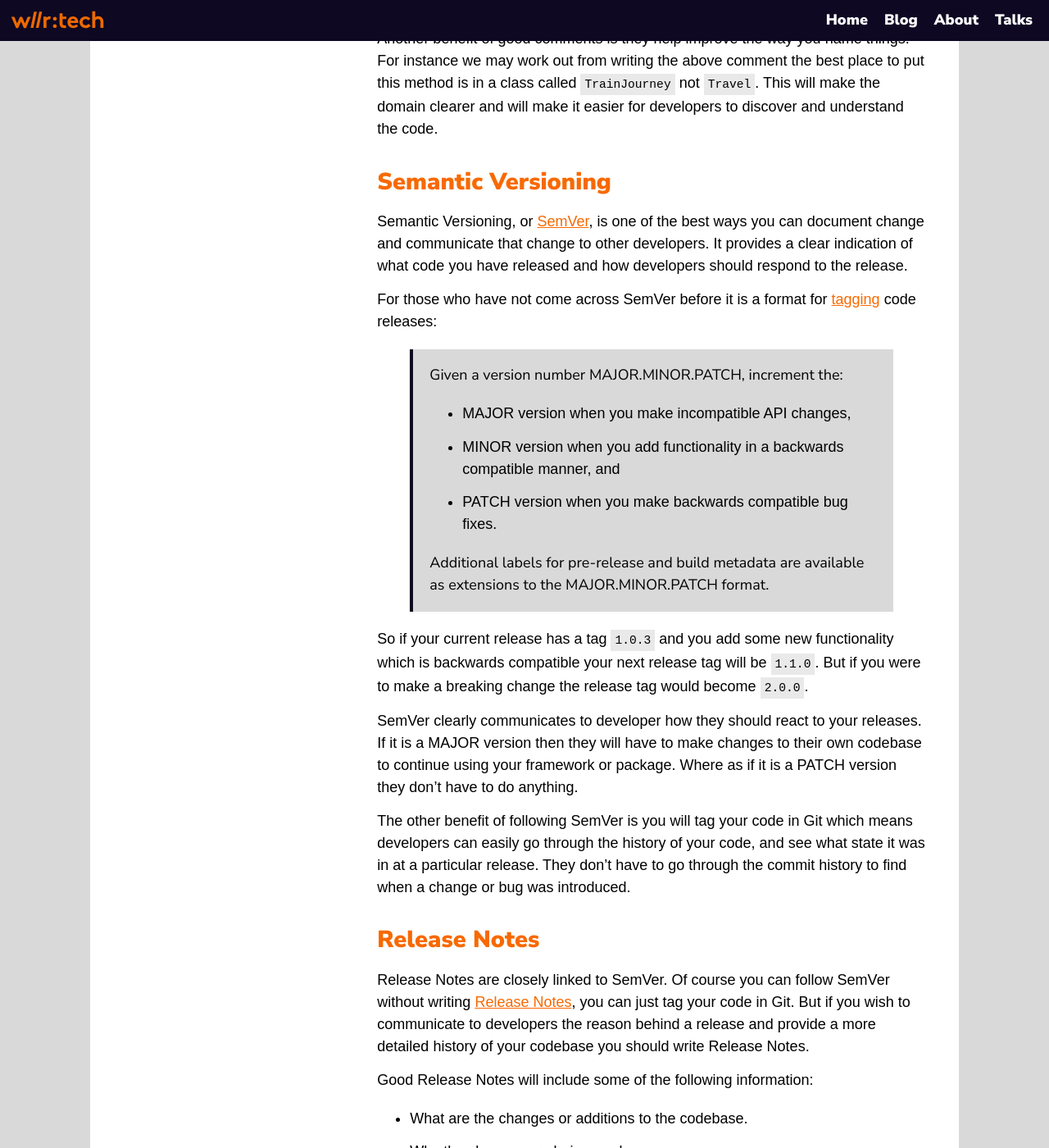
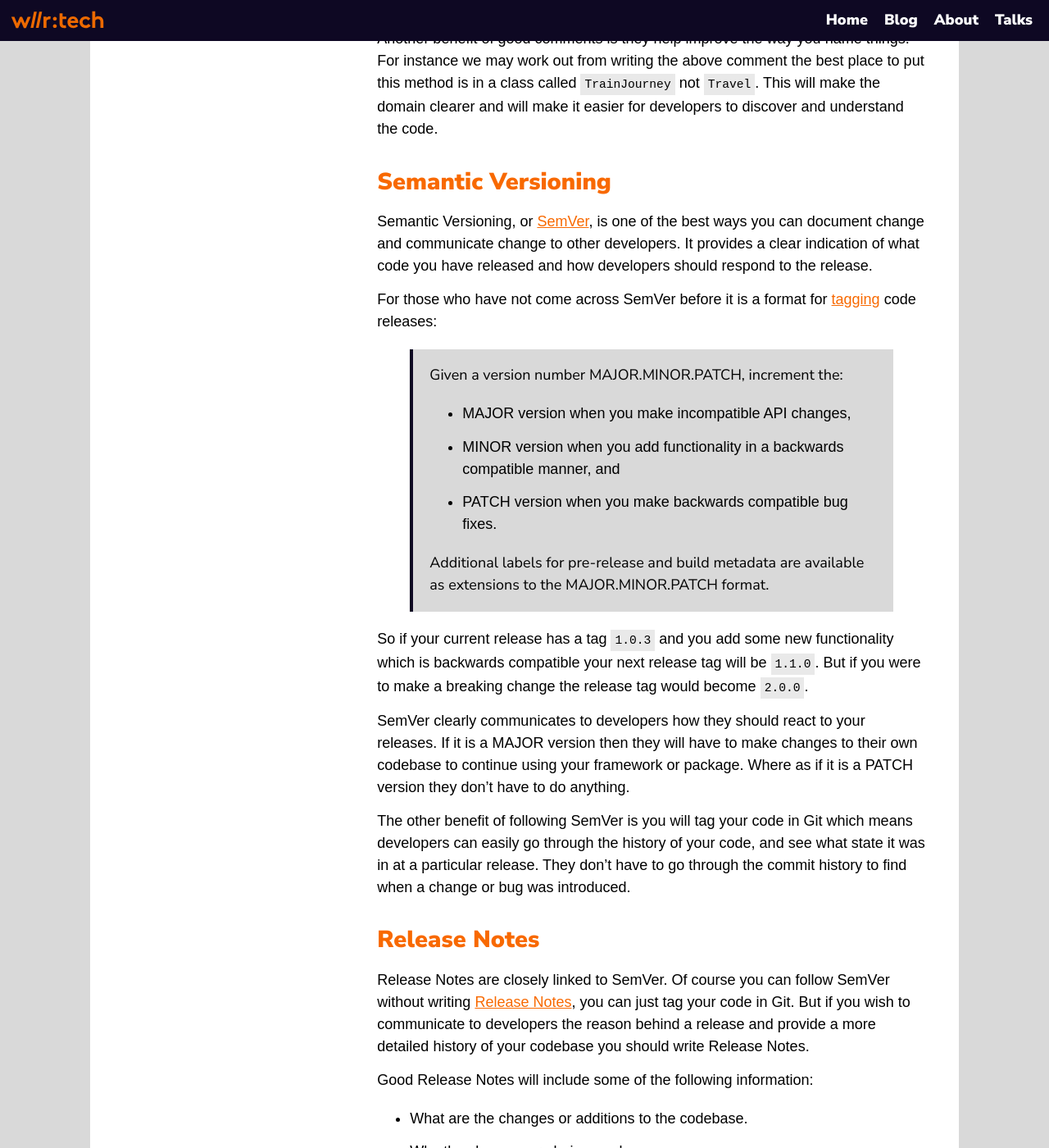
Before and after one commit to RobDWaller/robdwaller.github.io, a Jekyll site: the page built from _posts/2020-04-23-prove-code-works-documentation.md, in a window 1280 px wide and 1400 px high, scrolled down 2567 px. Shown: the whole window at 82% size. Built offline with Jekyll 4.4.1, drawn with Linux system fonts in a browser that asks for light colours; comment, search, counter and statistics services are not loaded; some of the changed text lies outside the part shown.

Commit message:
Minor amends to documentation post.

```diff
--- a/_posts/2020-04-23-prove-code-works-documentation.md
+++ b/_posts/2020-04-23-prove-code-works-documentation.md
@@ -73,7 +73,7 @@ Another benefit of good comments is they help improve the way you name things. F
 
 ## Semantic Versioning
 
-Semantic Versioning, or [SemVer](https://semver.org/), is one of the best ways you can document change and communicate that change to other developers. It provides a clear indication of what code you have released and how developers should respond to the release.
+Semantic Versioning, or [SemVer](https://semver.org/), is one of the best ways you can document change and communicate change to other developers. It provides a clear indication of what code you have released and how developers should respond to the release.
 
 For those who have not come across SemVer before it is a format for [tagging](https://git-scm.com/book/en/v2/Git-Basics-Tagging) code releases:
 
@@ -87,7 +87,7 @@ For those who have not come across SemVer before it is a format for [tagging](ht
 
 So if your current release has a tag `1.0.3` and you add some new functionality which is backwards compatible your next release tag will be `1.1.0`. But if you were to make a breaking change the release tag would become `2.0.0`.
 
-SemVer clearly communicates to developer how they should react to your releases. If it is a MAJOR version then they will have to make changes to their own codebase to continue using your framework or package. Where as if it is a PATCH version they don't have to do anything.
+SemVer clearly communicates to developers how they should react to your releases. If it is a MAJOR version then they will have to make changes to their own codebase to continue using your framework or package. Where as if it is a PATCH version they don't have to do anything.
 
 The other benefit of following SemVer is you will tag your code in Git which means developers can easily go through the history of your code, and see what state it was in at a particular release. They don't have to go through the commit history to find when a change or bug was introduced.
 
```
Also changed, not shown: other parts of _posts/2020-04-23-prove-code-works-documentation.md (+1 -1 lines).
